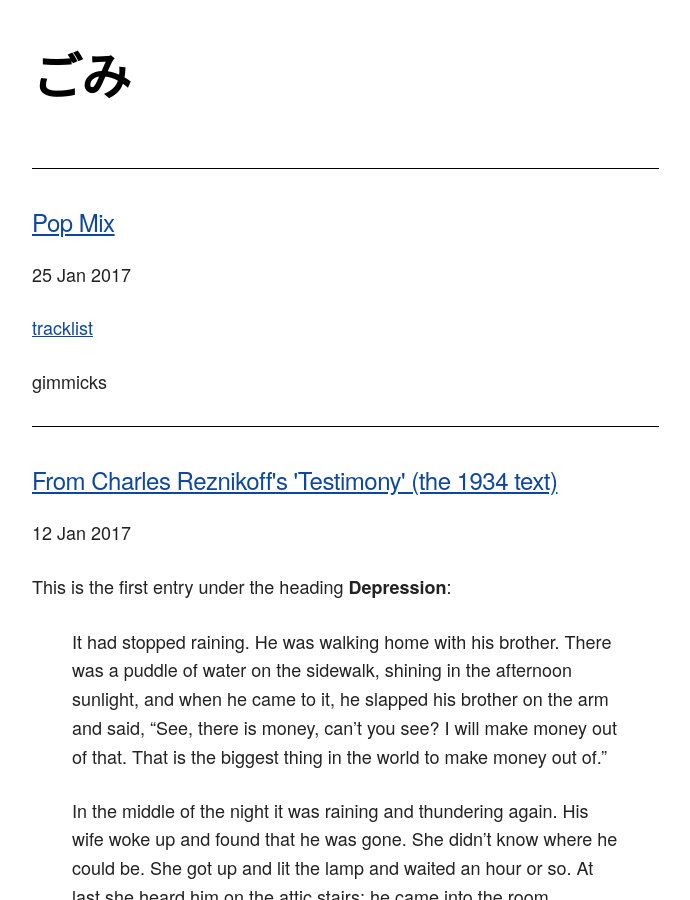
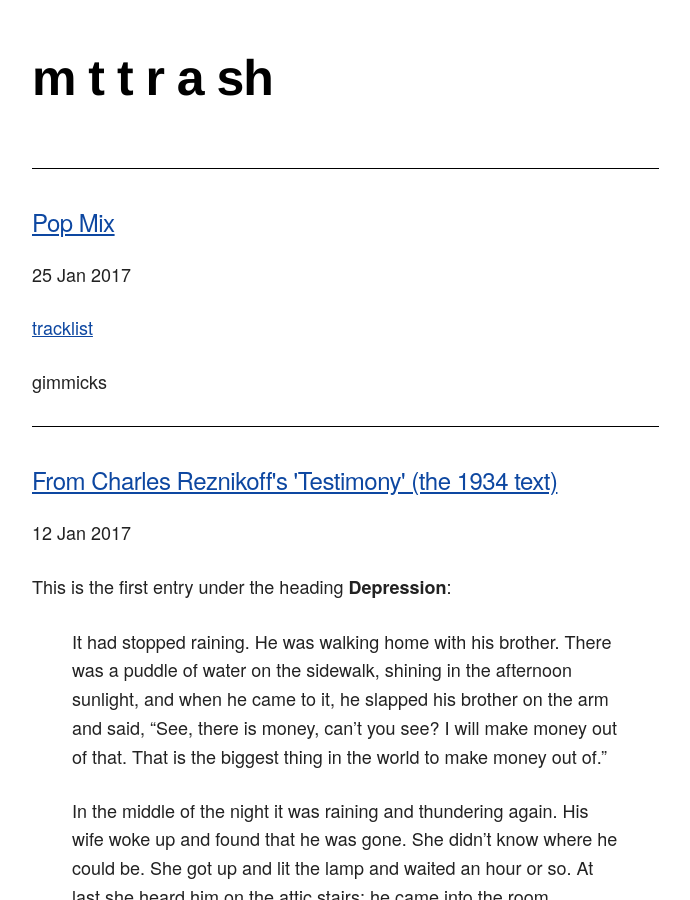
Before and after one commit to mt-trash/mt-trash.github.io, a Jekyll site: the page built from index.html, in a window 1280 px wide and 900 px high. Shown: the whole window, without its empty margins (128-818 px from the left). Built offline with Jekyll 4.4.1, drawn with Linux system fonts in a browser that asks for light colours; the list of posts is cut into pages by our own code.

Commit message:
change site title

```diff
--- a/_config.yml
+++ b/_config.yml
@@ -1,4 +1,4 @@
-name: ごみ
+name: m t  t r a sh
 markdown: kramdown
 url: http://empty-trash.com
 baseurl: /
```
